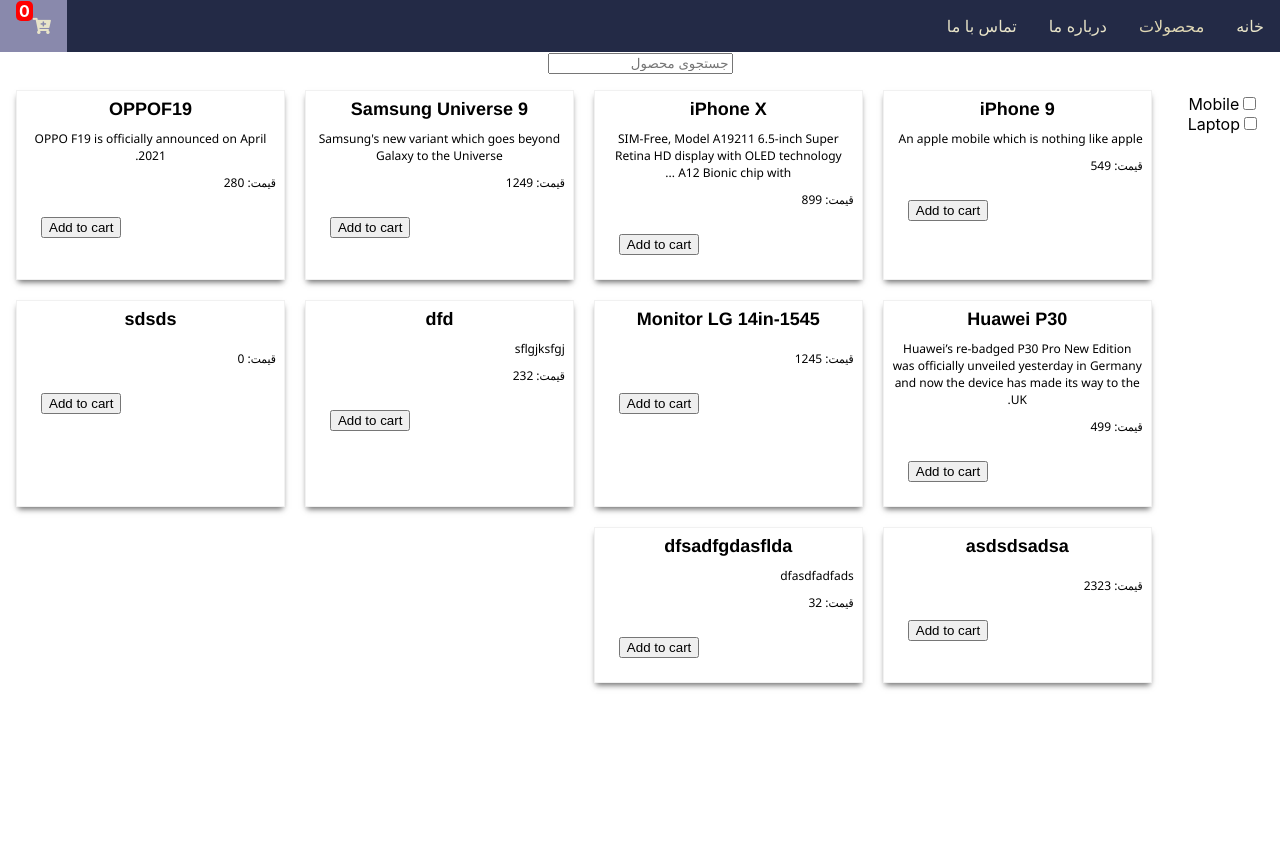
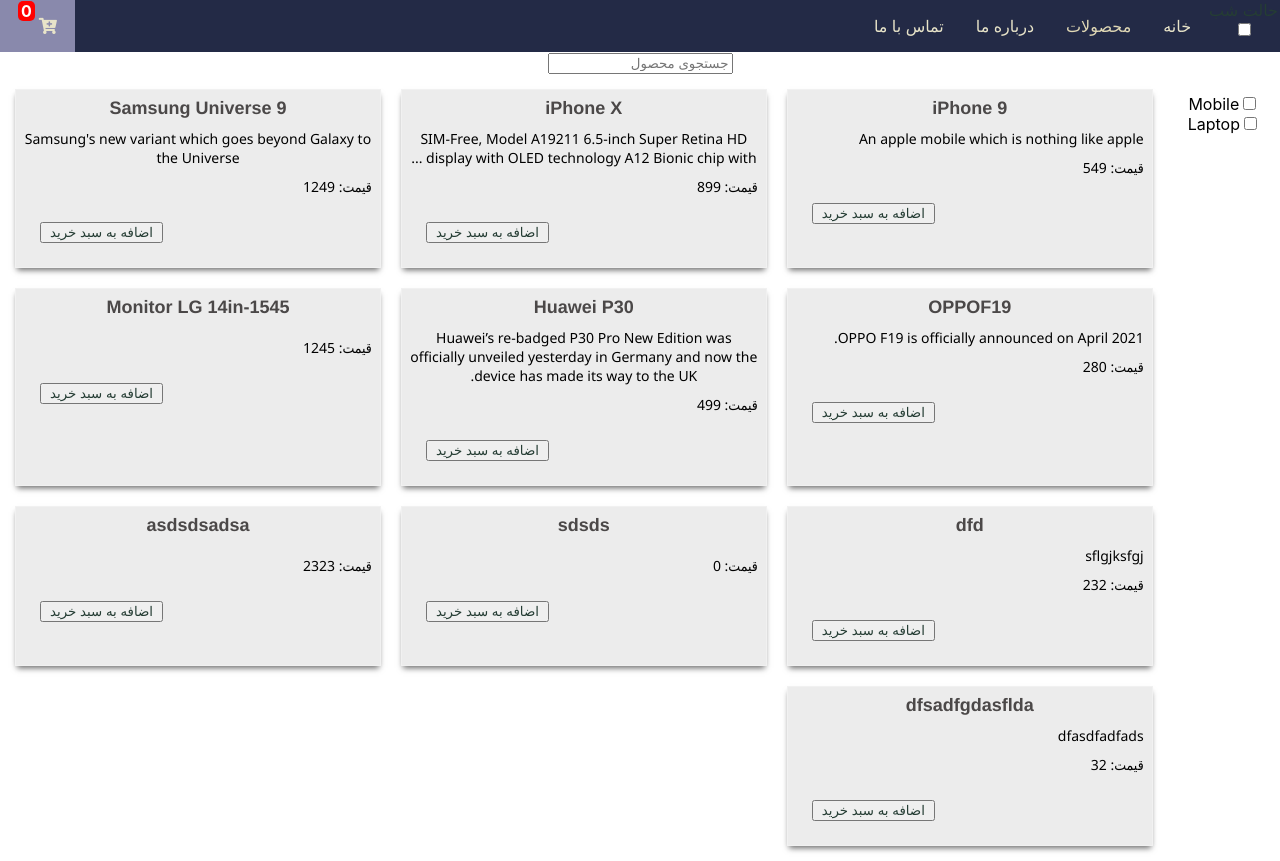
Before and after one commit to javadhosseinalizadeh/React.js-shop-sample, a React (Create React App) app: page /products in a window 1280 px wide. Before the commit the page ends 800 px from the top, so only its background shows below. Built offline with nearby package versions, Linux system fonts and the light colour scheme; data requests are answered from the project's data file.

Commit message:
add theme

```diff
--- a/src/App.css
+++ b/src/App.css
@@ -36,3 +36,6 @@
     transform: rotate(360deg);
   }
 }
+.white-content {
+  background: #272525;
+}
--- a/src/Components/Header/header.js
+++ b/src/Components/Header/header.js
@@ -3,7 +3,10 @@
 import ProductCartIcon from '../product-cart/product-cart-icon'
 import styles from './header.modul.css'
 import { useSelector } from 'react-redux'
+import { ThemeContext, themes } from '../../contexts/DarkModeContext';
+import ToggleDark from '../../Components/dark-mode/DarkModeToggle';
 const Header = () => {
+  const [darkMode, setDarkMode] = React.useState(true);
 
       const counter = useSelector((store)=> store)
 
@@ -11,6 +14,18 @@
     <header className={styles['header']}>
       <nav>
         <ul>
+            <li><span>حالت شب</span>
+            <ThemeContext.Consumer>
+        {({ changeTheme }) => (
+          <ToggleDark
+            toggleDark={() => {
+              setDarkMode(!darkMode);
+              changeTheme(darkMode ? themes.light : themes.dark);
+            }}
+          />
+        )}
+      </ThemeContext.Consumer>
+            </li>
             <li><NavLink to={'/'}>خانه</NavLink></li>
             <li><NavLink to={'/products'}>محصولات</NavLink></li>
             <li><NavLink to={'/about'}>درباره ما</NavLink></li>
--- a/src/Components/Header/header.modul.css
+++ b/src/Components/Header/header.modul.css
@@ -28,3 +28,7 @@
    position: absolute;
    left: 0;
   }
+  span {
+    color: white;
+    margin: 2px;
+  }
--- /dev/null
+++ b/src/Components/dark-mode/DarkModeToggle.js
@@ -0,0 +1,17 @@
+import React from 'react';
+
+export default function ToggleDark(props) {
+  return (
+    <div>
+      <div class="wrapper">
+          <input
+            type="checkbox"
+            id="checkbox-toggle"
+            onClick={() => {
+              props.toggleDark();
+            }}
+          />
+      </div>
+    </div>
+  );
+}
--- /dev/null
+++ b/src/Components/dark-mode/DarkModeToggle.module.css
@@ -0,0 +1,6 @@
+input {
+    margin-top: 20;
+    margin-bottom: 20;
+    display: block;
+    align-items: end;
+}
--- a/src/Components/product-card/product-card-view.js
+++ b/src/Components/product-card/product-card-view.js
@@ -21,8 +21,8 @@
                      <ProductCardText>{product.description}</ProductCardText>
                      <ProductCardText>قیمت: {product.price}{" "}</ProductCardText>
                      <ProductCardFooter>
-                        <button onClick={()=>handleAddToCart(product)}>
-                            <span > Add to cart</span>
+                        <button  onClick={()=>handleAddToCart(product)}>
+                            <span >اضافه به سبد خرید</span>
                         </button>
                      </ProductCardFooter>
                 </ProductCard>)}
--- a/src/Components/product-card/product-card.module.css
+++ b/src/Components/product-card/product-card.module.css
@@ -1,23 +1,25 @@
 .product-card-wrapper {
     display: grid;
-    grid-template-columns: repeat(4, 1fr);
-    padding: 16px;
+    grid-template-columns: repeat(3, 1fr);
+    padding: 15px;
     gap: 20px;
+
 }
 
 .product-card {
     padding: .5em;
     border: 1px solid #f1f1f1;
     box-shadow: 0 4px 6px -2px rgb(0, 0, 0, 0.6);
+    background-color:rgb(236, 236, 236)
 }
 
 .product-card .product-card-title {
-    margin: 0;
+    margin: 2;
     margin-bottom: 10px;
     font-weight: 900;
     font-size: 18px;
     font-family: 'Franklin Gothic Medium', 'Arial Narrow', Arial, sans-serif;
-    color: black;
+    color: rgb(75, 72, 72);
 }
 .product-card .product-card-text {
     display: flex;
@@ -25,7 +27,7 @@
     margin: 0;
     margin-bottom: 10px;
     font-weight: 400;
-    font-size: 12px;
+    font-size: 14px;
     font-family: 'Segoe UI', Tahoma, Geneva, Verdana, sans-serif ;
     color: black;
 }
@@ -34,6 +36,16 @@
     padding: 16px;
     justify-content: flex-end;
     align-items: center;
-
     color: black;
 }
+.button {
+    align-items: 'center';
+    align-self: 'center';
+    align-content: center;
+    background-color: rgb(203, 212, 212);
+    border:2px solid #726597;
+}
+span {
+    color: rgb(37, 61, 52);
+
+}
--- /dev/null
+++ b/src/contexts/DarkModeContext.js
@@ -0,0 +1,11 @@
+import { createContext } from "react";
+
+export const themes = {
+  dark: "",
+  light: "white-content",
+};
+
+export const ThemeContext = createContext({
+    theme: themes.dark,
+  changeTheme: () => {},
+});
--- a/src/index.js
+++ b/src/index.js
@@ -5,16 +5,18 @@
 import reportWebVitals from './reportWebVitals';
 import {Provider} from 'react-redux'
 import store from './redux/store';
+import ThemeContextWrapper from './theme/theme-wrapper';
 
 
 
 
 const root = ReactDOM.createRoot(document.getElementById('root'));
 root.render(
-
+  <ThemeContextWrapper>
   <Provider store={store}>
     <App />
   </Provider>
+  </ThemeContextWrapper>
 );
 
 
--- a/src/layout/main-layout/main-layout.js
+++ b/src/layout/main-layout/main-layout.js
@@ -1,10 +1,14 @@
 import React, { Fragment } from 'react'
 import Header from '../../Components/Header/header'
+import { ThemeContext, themes } from '../../contexts/DarkModeContext';
+import ToggleDark from '../../Components/dark-mode/DarkModeToggle';
 
 const MainLayout = ({children}) => {
+
   return (
     <Fragment>
         <Header />
+
         <main >
             {children}
         </main>
--- /dev/null
+++ b/src/theme/theme-wrapper.js
@@ -0,0 +1,28 @@
+import React, { useState, useEffect } from 'react';
+import { ThemeContext, themes } from '../contexts/DarkModeContext'
+
+export default function ThemeContextWrapper(props) {
+  const [theme, setTheme] = useState(themes.dark);
+
+  function changeTheme(theme) {
+    setTheme(theme);
+  }
+
+  useEffect(() => {
+    switch (theme) {
+      case themes.light:
+        document.body.classList.add('white-content');
+        break;
+      case themes.dark:
+      default:
+        document.body.classList.remove('white-content');
+        break;
+    }
+  }, [theme]);
+
+  return (
+    <ThemeContext.Provider value={{ theme: theme, changeTheme: changeTheme }}>
+      {props.children}
+    </ThemeContext.Provider>
+  );
+}
--- a/src/views/products/products-page.js
+++ b/src/views/products/products-page.js
@@ -34,7 +34,6 @@
 
     const newItem = { title, price };
 
-    // Add the new item to the cart
     setCart((prevCart) => [...prevCart, newItem]);
   };
 
```
